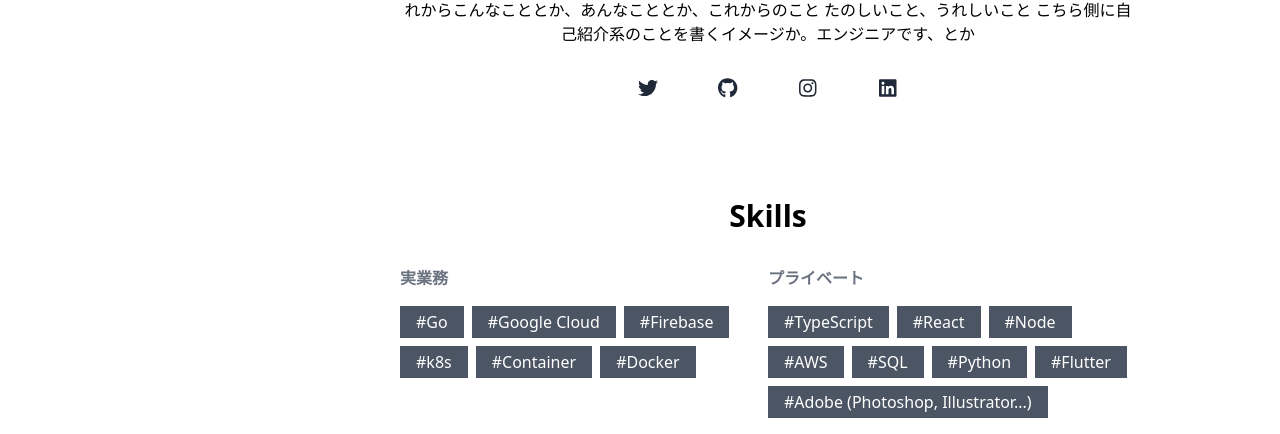
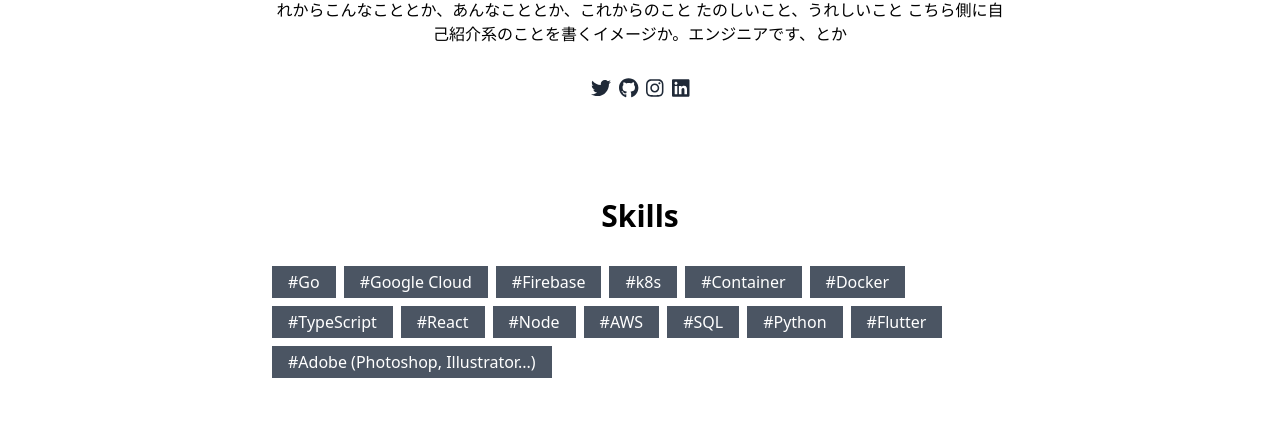
Before and after one commit to kawamou/kawamou.github.io, a Next.js app: page / in a window 1280 px wide. Shown: the part 518-952 px from the top of the page. Built offline with nearby package versions, Linux system fonts and the light colour scheme.

Commit message:
微調整

```diff
--- a/src/pages/index.tsx
+++ b/src/pages/index.tsx
@@ -70,17 +70,17 @@ const AboutMe = () => {
         それからこんなこととか、あんなこととか、これからのこと たのしいこと、うれしいこと
         こちら側に自己紹介系のことを書くイメージか。エンジニアです、とか
       </div>
-      <div className='flex text-center max-w-xs ml-auto mr-auto'>
-        <div className='text-gray-800 w-1/4'>
+      <div className='flex justify-center gap-2 max-w-xs ml-auto mr-auto'>
+        <div className='text-gray-800'>
           <FontAwesomeIcon icon={faTwitter} className={'h-5'} />
         </div>
-        <div className='text-gray-800 w-1/4'>
+        <div className='text-gray-800'>
           <FontAwesomeIcon icon={faGithub} className={'h-5'} />
         </div>
-        <div className='text-gray-800 w-1/4'>
+        <div className='text-gray-800'>
           <FontAwesomeIcon icon={faInstagram} className={'h-5'} />
         </div>
-        <div className='text-gray-800 w-1/4'>
+        <div className='text-gray-800'>
           <FontAwesomeIcon icon={faLinkedin} className={'h-5'} />
         </div>
         {/* ここにQiitaを足す */}
@@ -93,9 +93,6 @@ const Skills = () => {
   return (
     <div className='max-w-3xl ml-auto mr-auto p-4'>
       <h2 className='text-3xl font-semibold text-center mb-8'>Skills</h2>
-      <div className='flex'>
-        <div className='w-1/2'>
-          <h2 className='font-semibold text-gray-500 mb-4'>実業務</h2>
       <div className='flex gap-2 flex-wrap'>
         <div className='bg-gray-600 py-1 text-white pl-4 pr-4 text-center'>#Go</div>
         <div className='bg-gray-600 py-1 text-white pl-4 pr-4 text-center'>#Google Cloud</div>
@@ -103,11 +100,6 @@ const Skills = () => {
         <div className='bg-gray-600 py-1 text-white pl-4 pr-4 text-center'>#k8s</div>
         <div className='bg-gray-600 py-1 text-white pl-4 pr-4 text-center'>#Container</div>
         <div className='bg-gray-600 py-1 text-white pl-4 pr-4 text-center'>#Docker</div>
-          </div>
-        </div>
-        <div className='w-1/2'>
-          <h2 className='font-semibold text-gray-500 mb-4'>プライベート</h2>
-          <div className='flex gap-2 flex-wrap'>
         <div className='bg-gray-600 py-1 text-white pl-4 pr-4 text-center'>#TypeScript</div>
         <div className='bg-gray-600 py-1 text-white pl-4 pr-4 text-center'>#React</div>
         <div className='bg-gray-600 py-1 text-white pl-4 pr-4 text-center'>#Node</div>
@@ -117,8 +109,6 @@ const Skills = () => {
         <div className='bg-gray-600 py-1 text-white pl-4 pr-4 text-center'>#Flutter</div>
         <div className='bg-gray-600 py-1 text-white pl-4 pr-4 text-center'>
           #Adobe (Photoshop, Illustrator...)
-            </div>
-          </div>
         </div>
       </div>
     </div>
@@ -235,9 +225,9 @@ const Spacer = () => {
 const Home: NextPage = () => {
   return (
     <div className='flex'>
-      <div className='w-1/5'>
+      {/* <div className='w-1/5'>
         <SideNav />
-      </div>
+      </div> */}
       <div className='max-w-5xl m-auto w-4/5'>
         <div className='main'>
           {/* <Header /> */}
```
Lines whose indentation alone changed are shown as unchanged.
